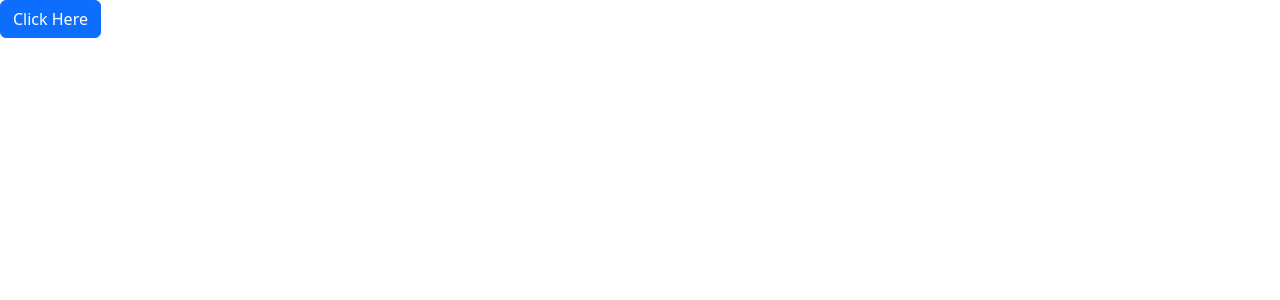
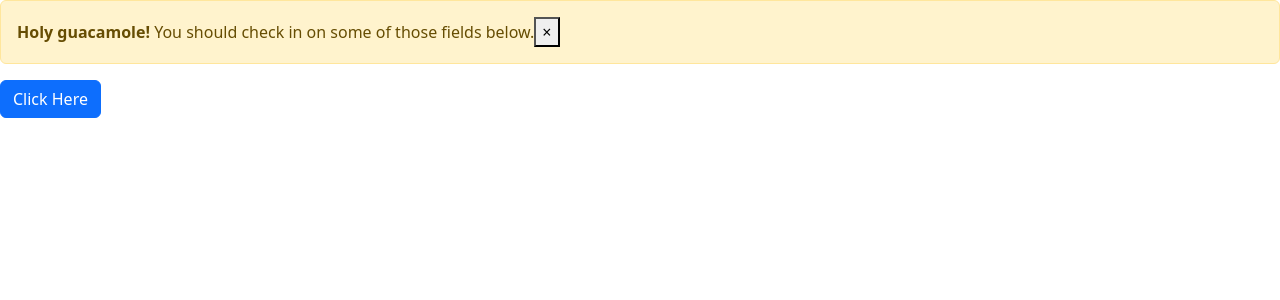
Before and after one commit to FarazRashid/ReactPractice, a React (Vite) app in the folder react-app/: page / in a window 1280 px wide. Both pictures are taken after a click on the button "Click Here". Shown: the top 300 px of the page. Built offline with nearby package versions, Linux system fonts and the light colour scheme.

Commit message:
Creates a dismissible alert component

```diff
--- a/react-app/src/App.tsx
+++ b/react-app/src/App.tsx
@@ -1,13 +1,18 @@
 import { Button } from "./components/Button";
+import { Alert } from "./components/Alert";
+import { useState } from "react";
 
 function App() {
-  function onClick() {
-    console.log("button clicked");
+  const [clicked, setClicked] = useState(false);
+
+  function handleClick() {
+    setClicked((prevValue) => !prevValue);
   }
 
   return (
     <div>
-      <Button type="primary" onClick={onClick}>
+      {clicked && <Alert clicked={handleClick} />}
+      <Button type="primary" onClick={handleClick}>
         {" "}
         Click Here
       </Button>
--- a/react-app/src/components/Alert.tsx
+++ b/react-app/src/components/Alert.tsx
@@ -1,9 +1,24 @@
-import { ReactNode } from "react";
-
 interface Props {
-  children: ReactNode;
+  clicked: () => void;
 }
 
-export const Alert = ({ children }: Props) => {
-  return <div className="alert alert-primary">{children}</div>;
+export const Alert = ({ clicked }: Props) => {
+  return (
+    <div
+      className="alert alert-warning alert-dismissible fade show"
+      role="alert"
+    >
+      <strong>Holy guacamole!</strong> You should check in on some of those
+      fields below.
+      <button
+        onClick={clicked}
+        type="button"
+        className="close"
+        data-dismiss="alert"
+        aria-label="Close"
+      >
+        <span aria-hidden="true">&times;</span>
+      </button>
+    </div>
+  );
 };
```
